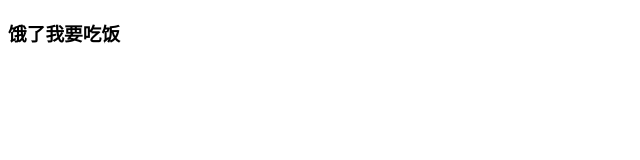
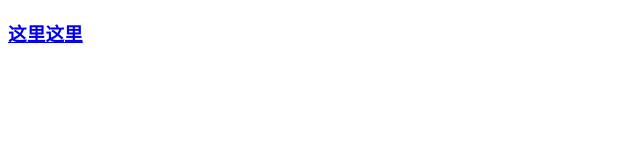
Before and after one commit to TasaAmbupre/TasaAmbupre.github.io, a plain HTML site: page index.html in a window 1280 px wide. Shown: the whole page, without its empty margins (0-640 px from the left). Drawn offline with Linux system fonts and the light colour scheme.

Commit message:
Update index.html

```diff
--- a/index.html
+++ b/index.html
@@ -9,7 +9,7 @@
 
 <body>
     <h3>
-        饿了我要吃饭
+        <a href="./DaZuoYe/Html/Title.html">这里这里</a>
     </h3>
 </body>
 
```
